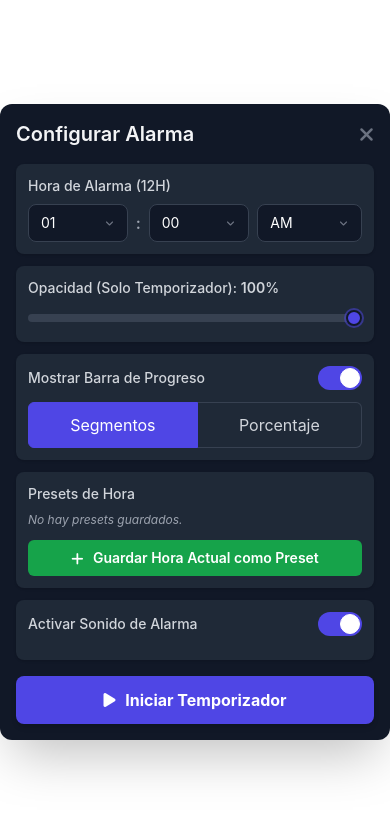
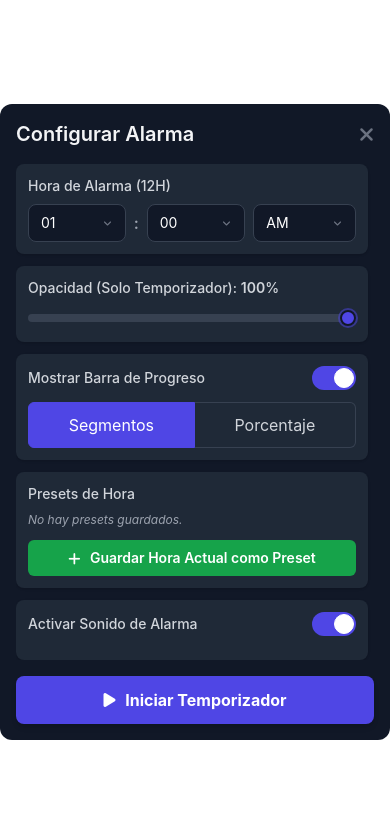
Before and after one commit to johannruiz/kronos, an Electron app: page index.html in a window 390 px wide. Drawn offline with nearby package versions, Linux system fonts and the light colour scheme; no server answers.

Commit message:
Window shadow removed, main window responsiveness improvements

```diff
--- a/index.html
+++ b/index.html
@@ -110,6 +110,7 @@
             width: 100%; height: 100%; overflow: auto;
             background-color: rgba(0,0,0,0.7);
             align-items: center; justify-content: center;
+            -webkit-app-region: no-drag; /* Asegura que el modal no sea arrastrable */
         }
         .modal-content {
             background-color: #1f2937; color: white;
@@ -119,6 +120,8 @@
         }
         .modal-button {
             background-color: #4f46e5; color: white;
+            display: inline-block; /* Asegurar comportamiento inline-block */
+            position: relative;    /* Para establecer un contexto de apilamiento */
             padding: 12px 24px; border: none;
             border-radius: 0.5rem; cursor: pointer; margin-top: 20px;
             transition: background-color 0.2s ease-in-out;
@@ -253,18 +256,35 @@
             border-radius: 10px;
             border: 2px solid #222b38; /* Crea un efecto de padding alrededor del thumb */
         }
+        /* Styles for the new scrollable settings area */
+        #scrollableSettingsArea {
+            scrollbar-width: thin; /* Firefox */
+            scrollbar-color: #4A5568 #2D3748; /* Firefox: color del thumb y del track */
+        }
+        #scrollableSettingsArea::-webkit-scrollbar {
+            width: 8px;
+        }
+        #scrollableSettingsArea::-webkit-scrollbar-track {
+            background: #1f2937; /* Slightly different from presetsListContainer for distinction or match body */
+            border-radius: 10px;
+        }
+        #scrollableSettingsArea::-webkit-scrollbar-thumb {
+            background-color: #4A5568;
+            border-radius: 10px;
+            border: 2px solid #1f2937;
+        }
     </style>
 </head>
 <body class="bg-transparent text-white min-h-screen flex items-center justify-center transition-all duration-300">
 
-    <div id="setupView" class="draggable p-4 sm:p-6 md:p-8 bg-gray-900 rounded-xl shadow-2xl w-full max-w-md space-y-4 sm:space-y-6">
-        <div class="flex justify-between items-center">
+    <div id="setupView" class="draggable p-4 sm:p-6 md:p-8 bg-gray-900 rounded-xl w-full max-w-md space-y-4 sm:space-y-6 flex flex-col" style="height: 100%; max-height: 780px;">
+        <div class="flex justify-between items-center flex-shrink-0">
             <h1 class="text-xl sm:text-2xl font-semibold text-gray-100">Configurar Alarma</h1>
             <button id="closeAppBtn" title="Cerrar Aplicación" aria-label="Cerrar Aplicación" class="no-drag text-gray-500 hover:text-gray-300 transition-colors">
                 <i class="fas fa-times fa-lg" aria-hidden="true"></i>
             </button>
         </div>
-        <div class="space-y-3 sm:space-y-5">
+        <div id="scrollableSettingsArea" class="flex-grow overflow-y-auto space-y-3 sm:space-y-5 pr-1.5">
             <div class="p-3 sm:p-5 bg-gray-800 rounded-lg shadow">
                 <label for="alarmHour" class="block text-sm font-medium text-gray-300 mb-2 no-drag">Hora de Alarma (12H)</label>
                 <div class="flex space-x-2 items-center">
@@ -323,7 +343,7 @@
                 </label>
             </div>
         </div>
-        <button id="startTimerBtn" class="no-drag w-full bg-indigo-600 hover:bg-indigo-700 text-white font-bold py-3 px-4 rounded-lg transition-colors text-base shadow-md hover:shadow-lg focus:outline-none focus:ring-2 focus:ring-indigo-500 focus:ring-opacity-50">
+        <button id="startTimerBtn" class="flex-shrink-0 no-drag w-full bg-indigo-600 hover:bg-indigo-700 text-white font-bold py-3 px-4 rounded-lg transition-colors text-base shadow-md hover:shadow-lg focus:outline-none focus:ring-2 focus:ring-indigo-500 focus:ring-opacity-50">
             <i class="fas fa-play mr-1.5" aria-hidden="true"></i> Iniciar Temporizador
         </button>
     </div>
```
